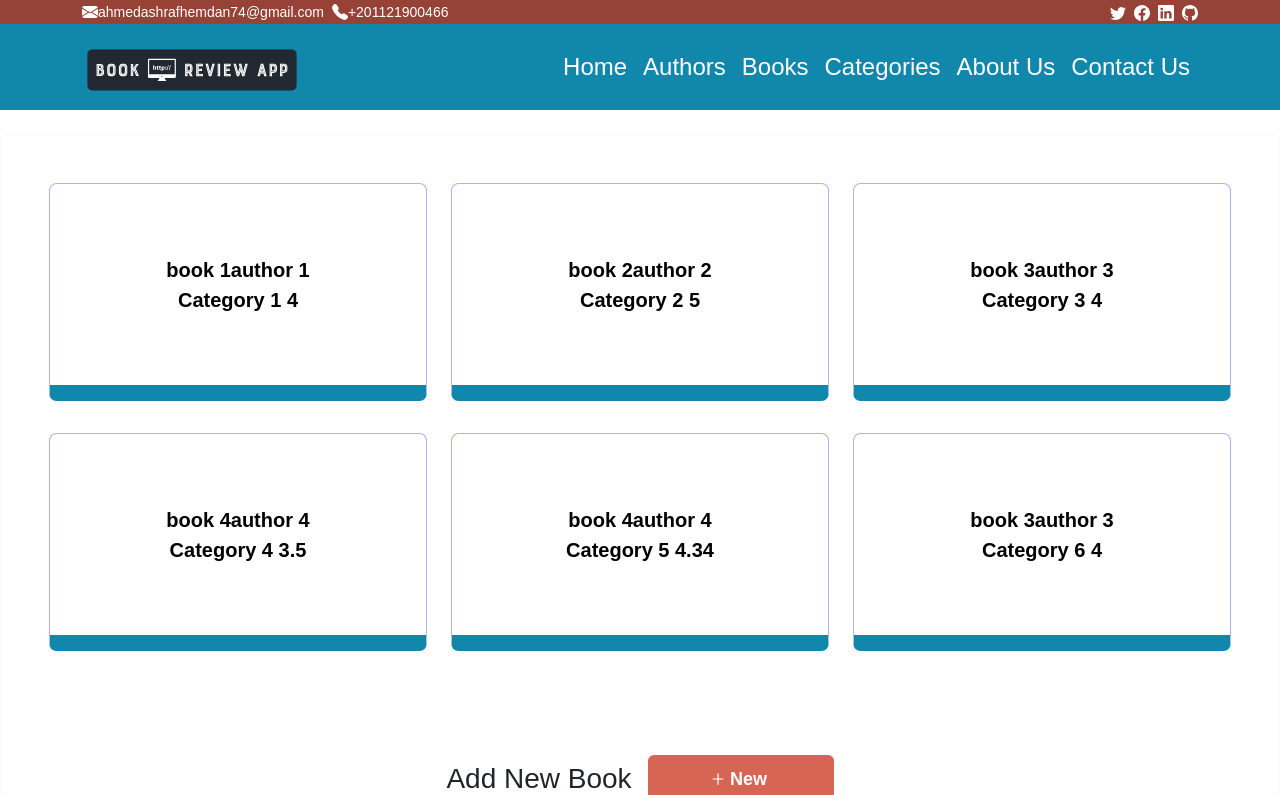
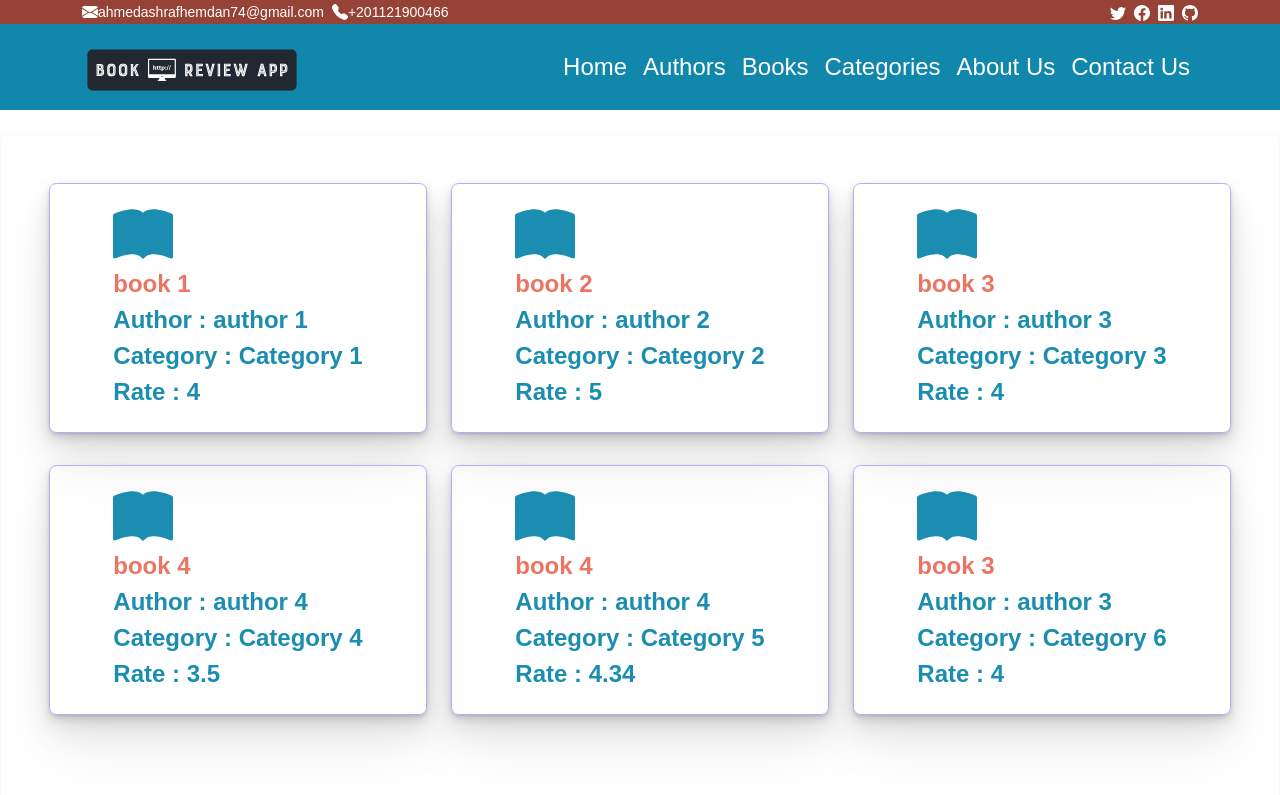
Before and after one commit to hemda74/Book-Review-Front, a Next.js app in the folder app/: page /bookcategories/0 in a window 1280 px wide. Shown: the top 795 px of the page. Built offline with nearby package versions, Linux system fonts and the light colour scheme.

Commit message:
redesign book card

```diff
--- a/app/components/BookCard.tsx
+++ b/app/components/BookCard.tsx
@@ -1,7 +1,7 @@
 import React from 'react';
 import styles from '../styles/BookCard.module.css';
 import Link from 'next/link';
-
+import { BsBookFill } from 'react-icons/bs';
 type Props = {
   book_id: number;
   book_name: string;
@@ -14,24 +14,25 @@ type Props = {
 // Book Card component.
 const BookCard = (props: Props) => {
   return (
+    <>
     <Link
       href={`/bookcategories/${props.category_id}/${props.book_id}`}>
       <span  className="text-decoration-none">
         <div
           className={`d-flex align-items-center justify-content-center ${styles.cardContainer}`}>
-          <div className="d-flex flex-column text-center p-5">
-            <span className="fs-5 fw-semibold text-black">
-              {props.book_name}
-              {props.author_name}
-            </span>
-            <span className="fs-5 fw-semibold text-black">
-              {props.category_name}
-              {props.book_rate}
+          <div className="d-flex flex-column p-5 ">
+          <span className={` fs-4 fw-bold ${styles.textStyle} `}>
+            <BsBookFill size={60} className=" align-center d-block"/>
+            <span className={`${styles.textStyle2} `}> {props.book_name} </span><br/>
+              Author : <span className={`${styles.textStyle} `}>{props.author_name}</span> <br/>
+              Category : <span className={`${styles.textStyle} `}> {props.category_name} </span> <br/>
+               Rate : <span className={` ${styles.textStyle} `}>{props.book_rate}</span>
             </span>
           </div>
         </div>
       </span>
     </Link>
+  </>
   );
 };
 
--- a/app/styles/BookCard.module.css
+++ b/app/styles/BookCard.module.css
@@ -1,16 +1,27 @@
 /* Department Card component style sheet. */
 .cardContainer {
     min-height: 13.625rem;
-    max-height: 13.625rem;
+    max-height: 15.625rem;
     border: 0.1rem solid  #b0b0f4;
     border-radius: 7.5px !important;
     -webkit-border-radius: 7.5px !important;
     -moz-border-radius: 7.5px !important;
     -ms-border-radius: 7.5px !important;
     -o-border-radius: 7.5px !important;
-    border-bottom:1rem solid #1187AB;
+    box-shadow: rgba(0, 0, 0, 0.07) 0px 1px 2px, rgba(0, 0, 0, 0.07) 0px 2px 4px, rgba(0, 0, 0, 0.07) 0px 4px 8px,
+       rgba(0, 0, 0, 0.07) 0px 8px 16px, rgba(0, 0, 0, 0.07) 0px 16px 32px, rgba(0, 0, 0, 0.07) 0px 32px 64px;
+}
+.cardBigShadow {
+    max-width: 320px;
+    position: relative;
 }
 
+ .textStyle{
+    color: #1a8db0;
+}
+.textStyle2{
+    color: #ec7462;
+}
 .descrpitionText {
     color: #767676;
     display: -webkit-box;
```
